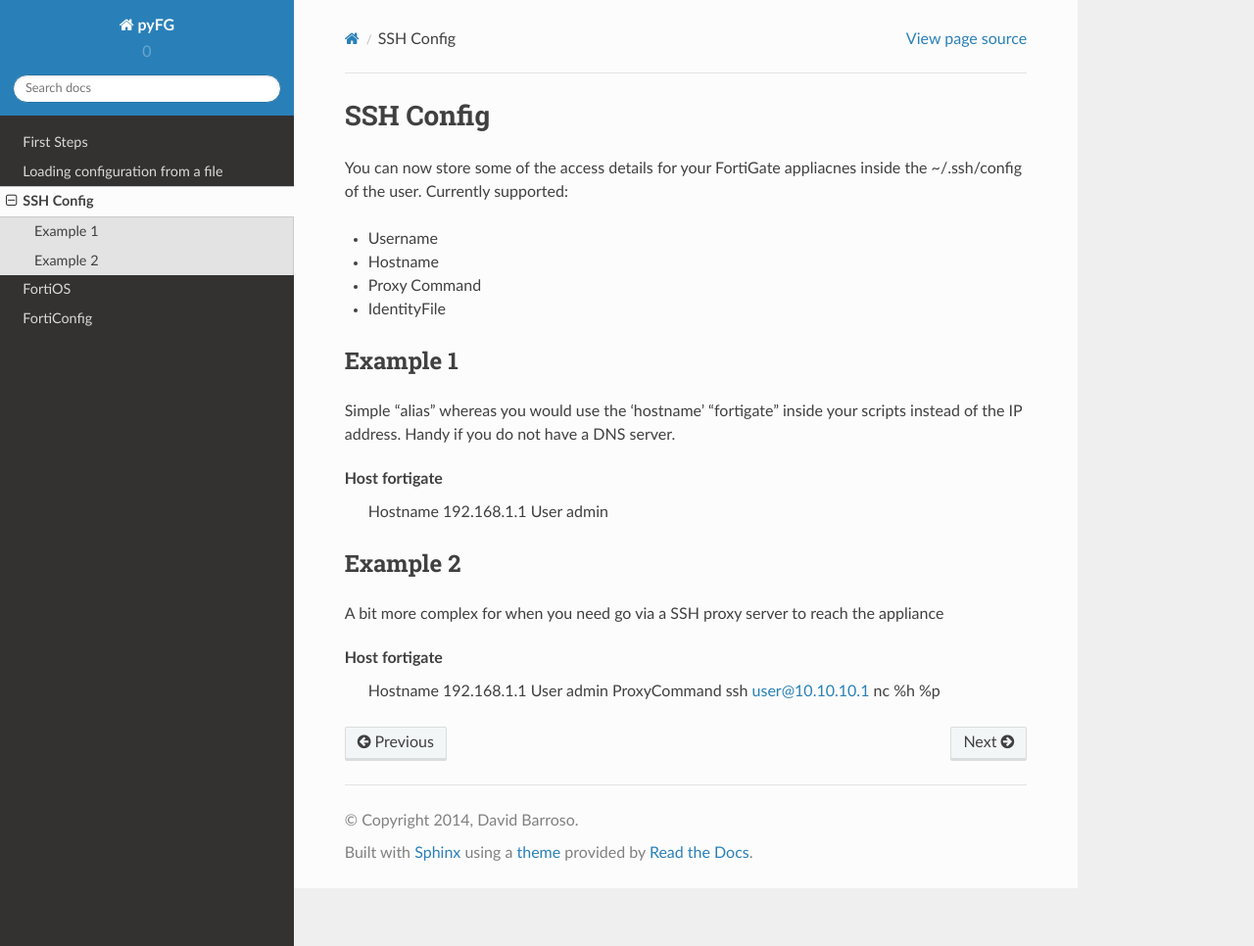
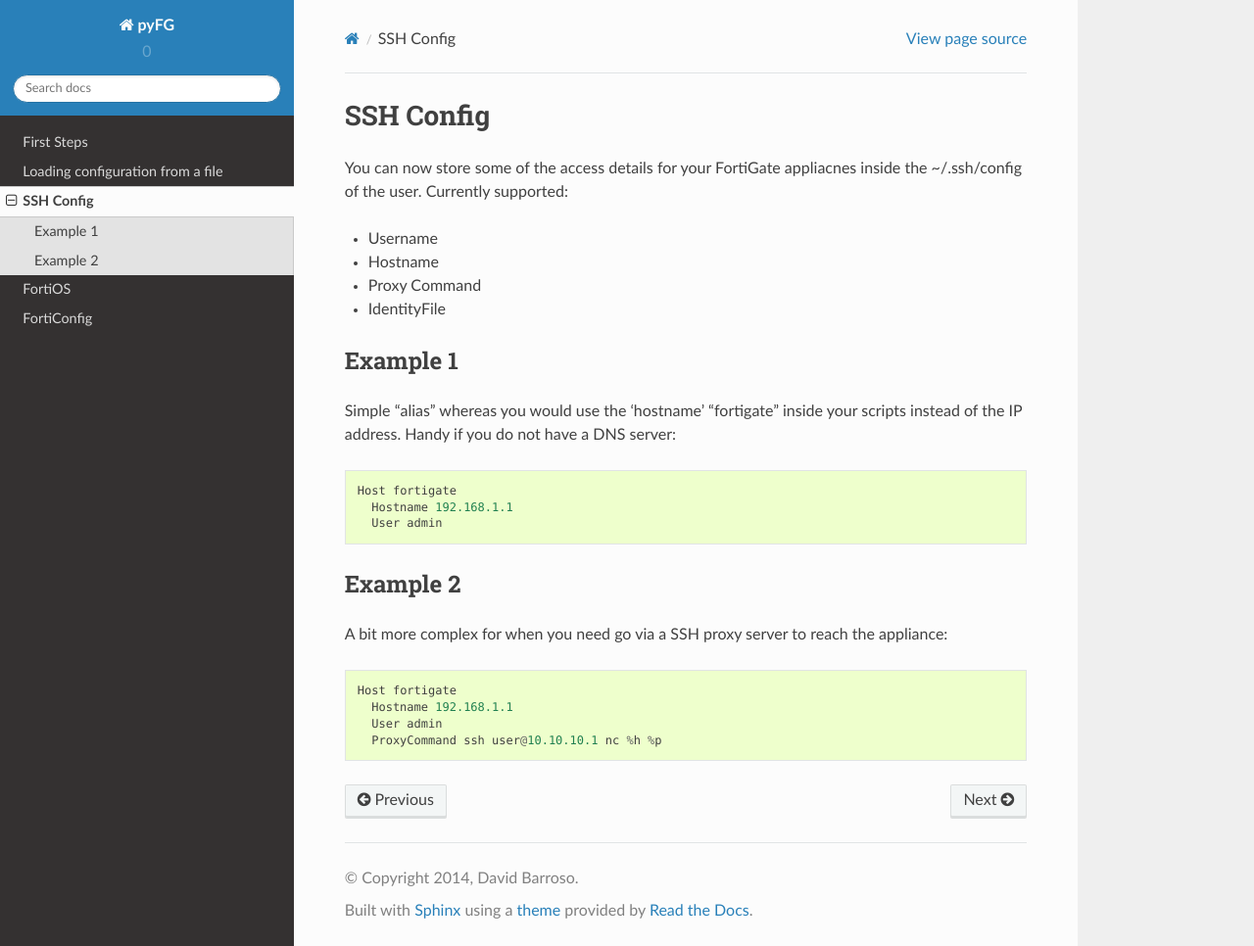
Before and after one commit to spotify/pyfg, a Sphinx documentation site: the page built from docs/ssh_config.rst, in a window 1280 px wide and 966 px high. Shown: the whole window at 98% size. Built offline with Sphinx 7.4.7 and the Read the Docs theme 2.0.0, drawn with Linux system fonts in a browser that asks for light colours.

Commit message:
Fixing formatting

```diff
--- a/docs/ssh_config.rst
+++ b/docs/ssh_config.rst
@@ -13,20 +13,19 @@ Example 1
 ---------
 
 Simple "alias" whereas you would use the 'hostname' "fortigate" inside your
-scripts instead of the IP address. Handy if you do not have a DNS server.
+scripts instead of the IP address. Handy if you do not have a DNS server::
 
-Host fortigate
-  Hostname 192.168.1.1
-  User admin
-
+    Host fortigate
+      Hostname 192.168.1.1
+      User admin
 
 Example 2
 ---------
 
 A bit more complex for when you need go via a SSH proxy server to reach the
-appliance
+appliance::
 
-Host fortigate
-  Hostname 192.168.1.1
-  User admin
-  ProxyCommand ssh user@10.10.10.1 nc %h %p
+    Host fortigate
+      Hostname 192.168.1.1
+      User admin
+      ProxyCommand ssh user@10.10.10.1 nc %h %p
```
